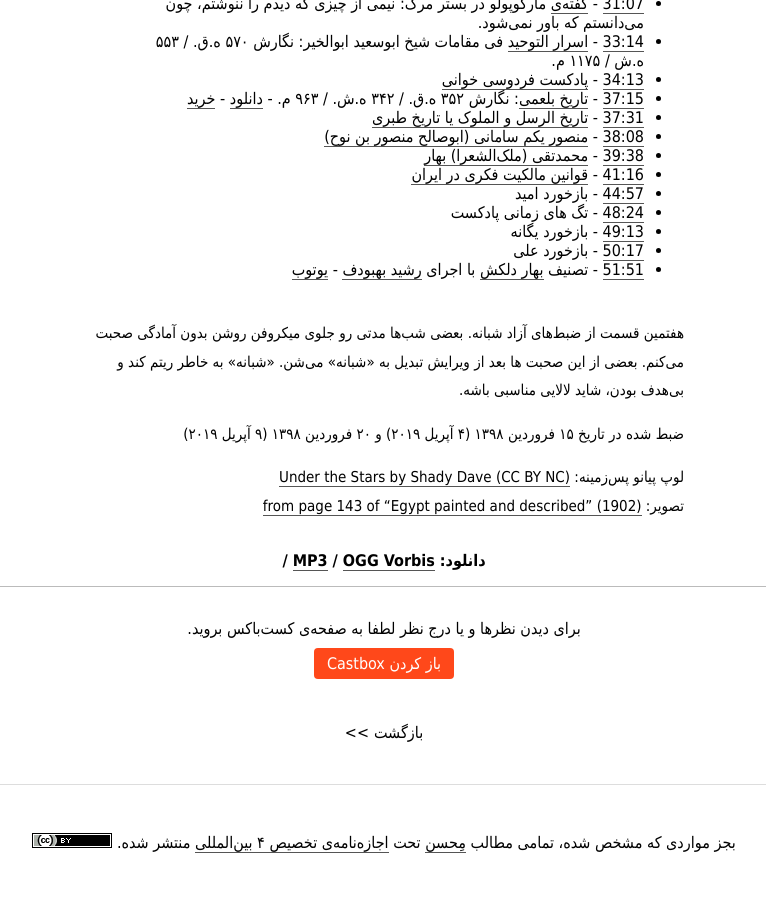
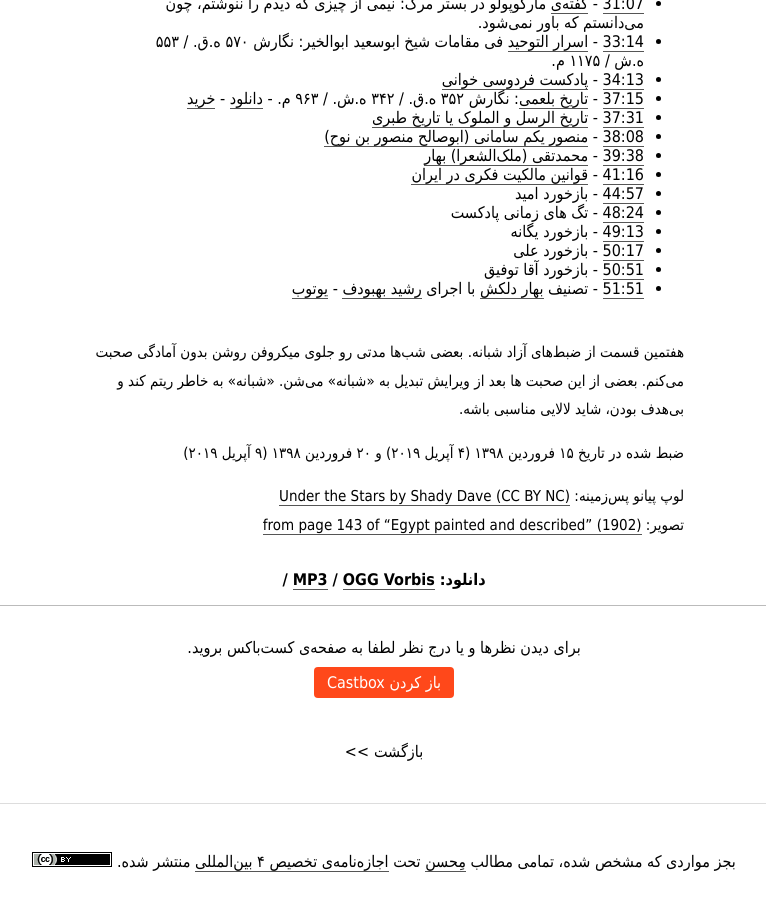
Before and after one commit to mohsend/mehsen.ir, a Jekyll site: the page built from _posts/2019-04-09-shabane-007.md, in a window 1280 px wide and 900 px high, scrolled down 1562 px. Shown: the whole window, without its empty margins (256-1022 px from the left). Built offline with Jekyll 4.4.1, drawn with Linux system fonts in a browser that asks for light colours; some web fonts are replaced.

```diff
--- a/_posts/2019-04-09-shabane-007.md
+++ b/_posts/2019-04-09-shabane-007.md
@@ -57,6 +57,7 @@
 * 48:24 - تگ های زمانی پادکست
 * 49:13 - بازخورد یگانه
 * 50:17 - بازخورد علی
+* 50:51 - بازخورد آقا توفیق
 * 51:51 - تصنیف [بهار دلکش](https://fa.wikipedia.org/wiki/%D8%A8%D9%87%D8%A7%D8%B1_%D8%AF%D9%84%DA%A9%D8%B4) با اجرای [رشید بهبودف](https://fa.wikipedia.org/wiki/%D8%B1%D8%B4%DB%8C%D8%AF_%D8%A8%D9%87%D8%A8%D9%88%D8%AF%D9%88%D9%81) - [یوتوب](https://www.youtube.com/watch?v=Lam4r-P27Ic&list=PLflfic2qZOnFwXMG_kqBzkzPgFyC8EMqy&index=3&t=0s)
 
 
```
